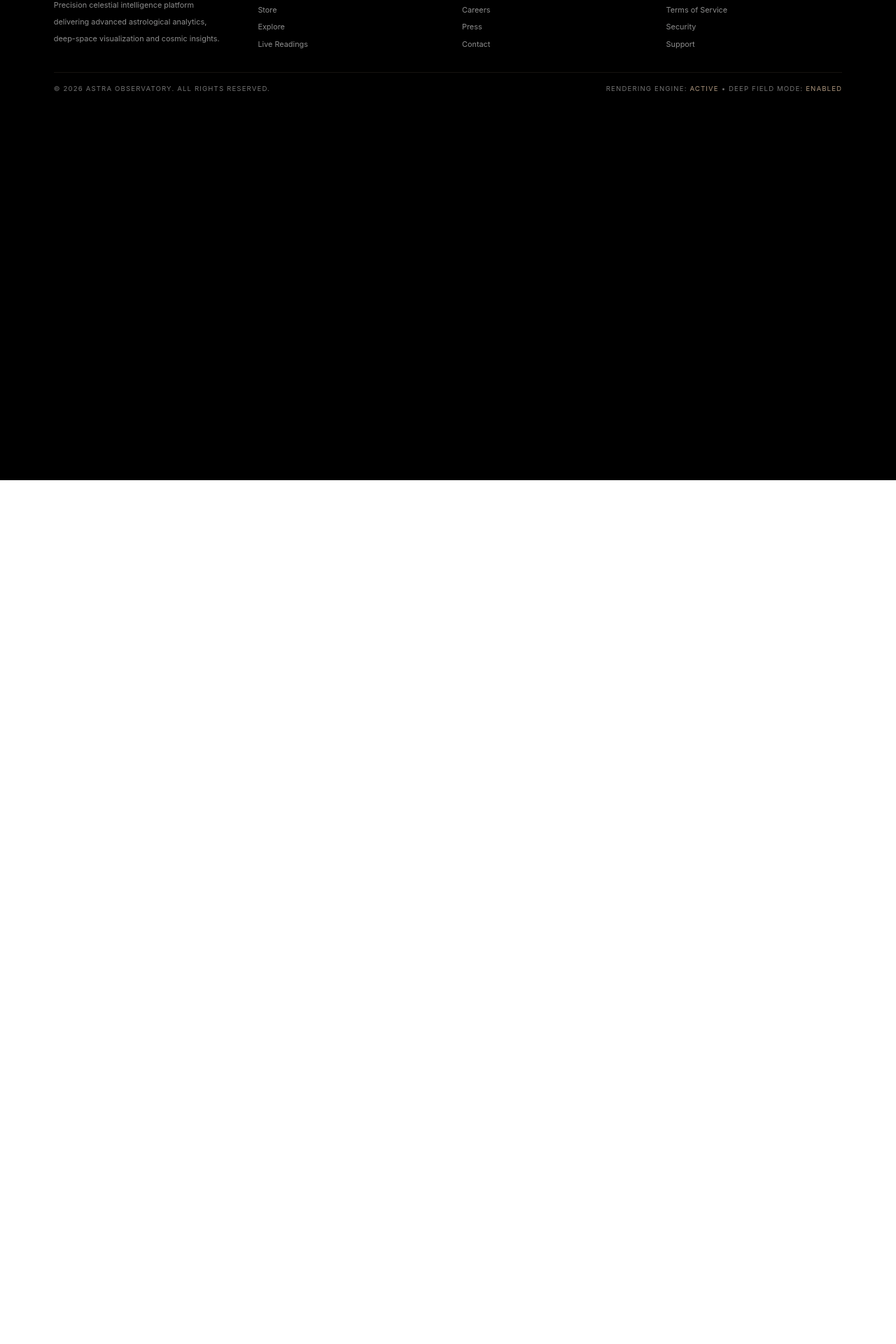
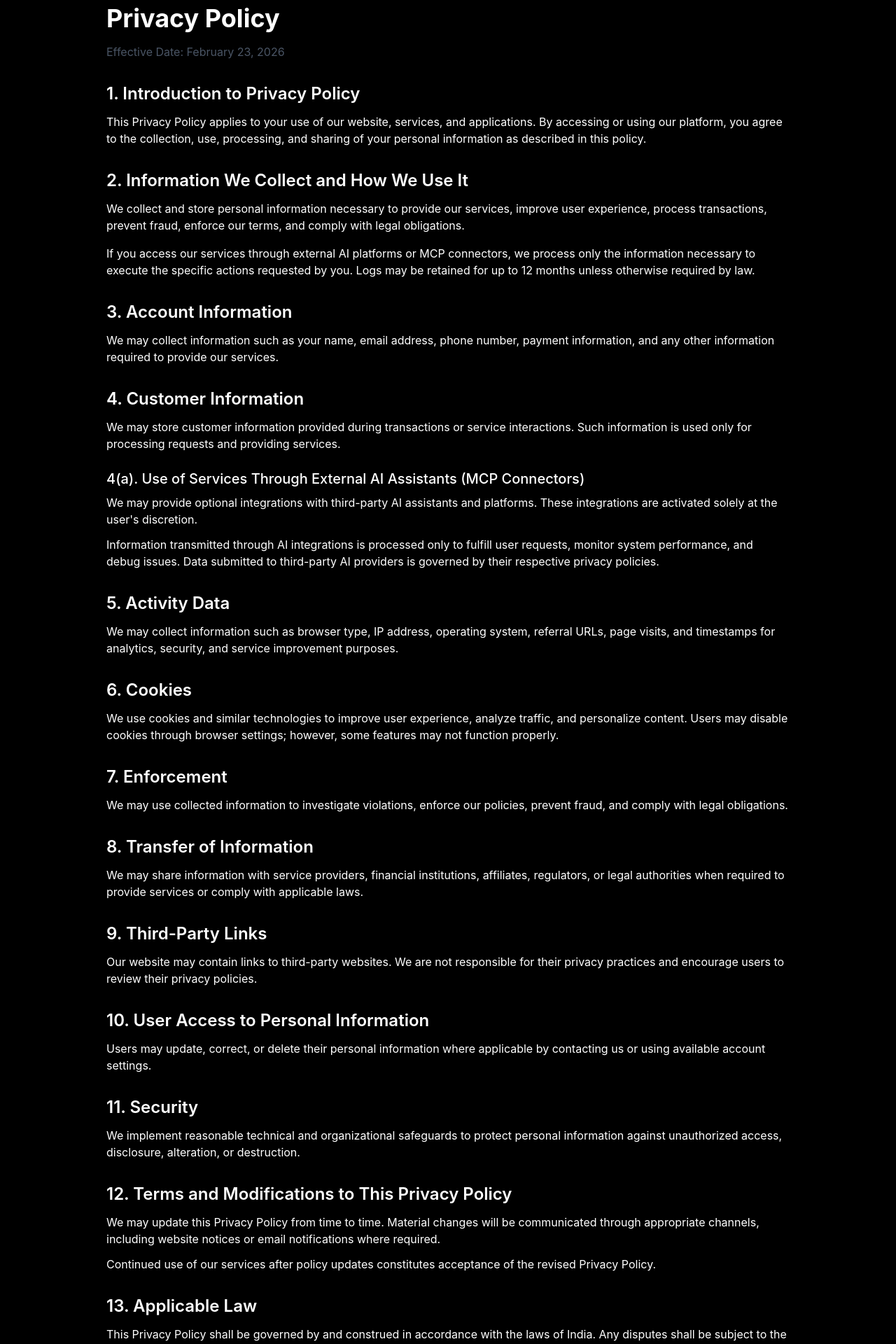
Before and after one commit to newuserutkarsh008005/astra-react, a React (Vite) app: page /privacy in a window 1280 px wide. Shown: the part 114-2034 px from the top of the page at 70% size. Before the commit the page ends 800 px from the top, so only its background shows below. Built offline with nearby package versions, Linux system fonts and the light colour scheme.

Commit message:
Privacy Policy Updated

```diff
--- a/src/App.jsx
+++ b/src/App.jsx
@@ -18,6 +18,9 @@ import Nav from "./components/Nav";
 import Footer from "./components/Footer";
 import PageWrapper from "./components/PageWrapper";
 import Chatbot from "./components/Chatbot";
+import Privacy from "./pages/Privacy";
+import RefundPolicy from "./pages/RefundPolicy";
+import Terms from "./pages/Terms";
 
 const App = () => {
 const [curr,setata]=useState(true)
@@ -73,7 +76,12 @@ className= "responsive bg-black min-h-screen text-white overflow-hidden">
             element={<Store />}
           />
 
+<Route path="/privacy" element={<Privacy />} />
+<Route path="/refund" element={<RefundPolicy />} />
+<Route path="/terms" element={<Terms />} />
+
         </Routes>
+
 
       </AnimatePresence>
 
--- /dev/null
+++ b/src/pages/Privacy.jsx
@@ -0,0 +1,206 @@
+
+import React from "react";
+
+const Privacy = () => {
+  return (
+    <div className="max-w-5xl mx-auto px-6 py-12">
+      <h1 className="text-4xl font-bold mb-4">Privacy Policy</h1>
+
+      <p className="text-gray-600 mb-8">
+        Effective Date: February 23, 2026
+      </p>
+
+      <div className="space-y-8">
+        <section>
+          <h2 className="text-2xl font-semibold mb-3">
+            1. Introduction to Privacy Policy
+          </h2>
+          <p>
+            This Privacy Policy applies to your use of our website, services,
+            and applications. By accessing or using our platform, you agree to
+            the collection, use, processing, and sharing of your personal
+            information as described in this policy.
+          </p>
+        </section>
+
+        <section>
+          <h2 className="text-2xl font-semibold mb-3">
+            2. Information We Collect and How We Use It
+          </h2>
+          <p>
+            We collect and store personal information necessary to provide our
+            services, improve user experience, process transactions, prevent
+            fraud, enforce our terms, and comply with legal obligations.
+          </p>
+
+          <p className="mt-4">
+            If you access our services through external AI platforms or MCP
+            connectors, we process only the information necessary to execute the
+            specific actions requested by you. Logs may be retained for up to 12
+            months unless otherwise required by law.
+          </p>
+        </section>
+
+        <section>
+          <h2 className="text-2xl font-semibold mb-3">
+            3. Account Information
+          </h2>
+          <p>
+            We may collect information such as your name, email address, phone
+            number, payment information, and any other information required to
+            provide our services.
+          </p>
+        </section>
+
+        <section>
+          <h2 className="text-2xl font-semibold mb-3">
+            4. Customer Information
+          </h2>
+          <p>
+            We may store customer information provided during transactions or
+            service interactions. Such information is used only for processing
+            requests and providing services.
+          </p>
+
+          <h3 className="text-xl font-medium mt-6 mb-2">
+            4(a). Use of Services Through External AI Assistants (MCP
+            Connectors)
+          </h3>
+
+          <p>
+            We may provide optional integrations with third-party AI assistants
+            and platforms. These integrations are activated solely at the
+            user's discretion.
+          </p>
+
+          <p className="mt-3">
+            Information transmitted through AI integrations is processed only to
+            fulfill user requests, monitor system performance, and debug issues.
+            Data submitted to third-party AI providers is governed by their
+            respective privacy policies.
+          </p>
+        </section>
+
+        <section>
+          <h2 className="text-2xl font-semibold mb-3">5. Activity Data</h2>
+          <p>
+            We may collect information such as browser type, IP address,
+            operating system, referral URLs, page visits, and timestamps for
+            analytics, security, and service improvement purposes.
+          </p>
+        </section>
+
+        <section>
+          <h2 className="text-2xl font-semibold mb-3">6. Cookies</h2>
+          <p>
+            We use cookies and similar technologies to improve user experience,
+            analyze traffic, and personalize content. Users may disable cookies
+            through browser settings; however, some features may not function
+            properly.
+          </p>
+        </section>
+
+        <section>
+          <h2 className="text-2xl font-semibold mb-3">7. Enforcement</h2>
+          <p>
+            We may use collected information to investigate violations, enforce
+            our policies, prevent fraud, and comply with legal obligations.
+          </p>
+        </section>
+
+        <section>
+          <h2 className="text-2xl font-semibold mb-3">
+            8. Transfer of Information
+          </h2>
+          <p>
+            We may share information with service providers, financial
+            institutions, affiliates, regulators, or legal authorities when
+            required to provide services or comply with applicable laws.
+          </p>
+        </section>
+
+        <section>
+          <h2 className="text-2xl font-semibold mb-3">
+            9. Third-Party Links
+          </h2>
+          <p>
+            Our website may contain links to third-party websites. We are not
+            responsible for their privacy practices and encourage users to
+            review their privacy policies.
+          </p>
+        </section>
+
+        <section>
+          <h2 className="text-2xl font-semibold mb-3">
+            10. User Access to Personal Information
+          </h2>
+          <p>
+            Users may update, correct, or delete their personal information
+            where applicable by contacting us or using available account
+            settings.
+          </p>
+        </section>
+
+        <section>
+          <h2 className="text-2xl font-semibold mb-3">11. Security</h2>
+          <p>
+            We implement reasonable technical and organizational safeguards to
+            protect personal information against unauthorized access, disclosure,
+            alteration, or destruction.
+          </p>
+        </section>
+
+        <section>
+          <h2 className="text-2xl font-semibold mb-3">
+            12. Terms and Modifications to This Privacy Policy
+          </h2>
+          <p>
+            We may update this Privacy Policy from time to time. Material
+            changes will be communicated through appropriate channels, including
+            website notices or email notifications where required.
+          </p>
+
+          <p className="mt-3">
+            Continued use of our services after policy updates constitutes
+            acceptance of the revised Privacy Policy.
+          </p>
+        </section>
+
+        <section>
+          <h2 className="text-2xl font-semibold mb-3">13. Applicable Law</h2>
+          <p>
+            This Privacy Policy shall be governed by and construed in accordance
+            with the laws of India. Any disputes shall be subject to the
+            jurisdiction of the courts of Bengaluru, India.
+          </p>
+        </section>
+
+        <section>
+          <h2 className="text-2xl font-semibold mb-3">
+            14. Complaints and Grievance Redressal
+          </h2>
+          <p>
+            If you have concerns regarding privacy, personal data processing, or
+            policy compliance, please contact us through the contact details
+            provided below.
+          </p>
+        </section>
+
+        <section>
+          <h2 className="text-2xl font-semibold mb-3">
+            15. Data Protection Officer (DPO)
+          </h2>
+
+          <p>
+            <strong>Name:</strong> [Utkarsh]
+          </p>
+          <p>
+            <strong>Email:</strong> utkarshprakash081105@gmail.com
+          </p>
+        </section>
+      </div>
+    </div>
+  );
+};
+
+export default Privacy;
--- /dev/null
+++ b/src/pages/RefundPolicy.jsx
@@ -0,0 +1,48 @@
+const RefundPolicy = () => {
+  return (
+    <div className="max-w-4xl mx-auto px-6 py-12">
+      <h1 className="text-4xl font-bold mb-8">
+        Refund & Cancellation Policy
+      </h1>
+
+      <h2 className="text-2xl font-semibold mt-8 mb-3">
+        Cancellation
+      </h2>
+
+      <p>
+        Users may cancel a consultation before the scheduled session
+        time.
+      </p>
+
+      <h2 className="text-2xl font-semibold mt-8 mb-3">
+        Refunds
+      </h2>
+
+      <p>
+        Refund requests are reviewed on a case-by-case basis.
+      </p>
+
+      <p className="mt-4">
+        Approved refunds will be credited to the original payment
+        method within 5-7 business days.
+      </p>
+
+      <h2 className="text-2xl font-semibold mt-8 mb-3">
+        Non-Refundable Cases
+      </h2>
+
+      <ul className="list-disc ml-6 space-y-2">
+        <li>Completed consultations</li>
+        <li>Services already delivered</li>
+      </ul>
+
+      <h2 className="text-2xl font-semibold mt-8 mb-3">
+        Contact
+      </h2>
+
+      <p>Email: support@astra.com</p>
+    </div>
+  );
+};
+
+export default RefundPolicy;
--- /dev/null
+++ b/src/pages/Terms.jsx
@@ -0,0 +1,58 @@
+const Terms = () => {
+  return (
+    <div className="max-w-4xl mx-auto px-6 py-12">
+      <h1 className="text-4xl font-bold mb-8">
+        Terms & Conditions
+      </h1>
+
+      <p>
+        By using Astra, you agree to these Terms and Conditions.
+      </p>
+
+      <h2 className="text-2xl font-semibold mt-8 mb-3">
+        Services
+      </h2>
+
+      <p>
+        Astra provides astrology consultation booking and related
+        digital services.
+      </p>
+
+      <h2 className="text-2xl font-semibold mt-8 mb-3">
+        User Responsibilities
+      </h2>
+
+      <ul className="list-disc ml-6 space-y-2">
+        <li>Provide accurate information</li>
+        <li>Maintain account security</li>
+        <li>Use services lawfully</li>
+      </ul>
+
+      <h2 className="text-2xl font-semibold mt-8 mb-3">
+        Payments
+      </h2>
+
+      <p>
+        All payments are processed through secure third-party payment
+        providers.
+      </p>
+
+      <h2 className="text-2xl font-semibold mt-8 mb-3">
+        Limitation of Liability
+      </h2>
+
+      <p>
+        Astrology consultations are provided for informational and
+        entertainment purposes only.
+      </p>
+
+      <h2 className="text-2xl font-semibold mt-8 mb-3">
+        Contact
+      </h2>
+
+      <p>Email: support@astra.com</p>
+    </div>
+  );
+};
+
+export default Terms;
```
Also changed, not shown: src/components/ContactHero.jsx (+6 -6 lines).
